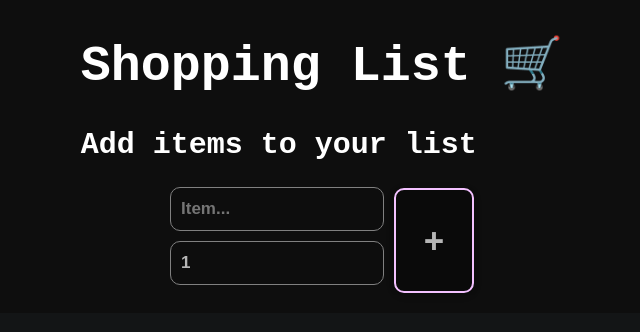
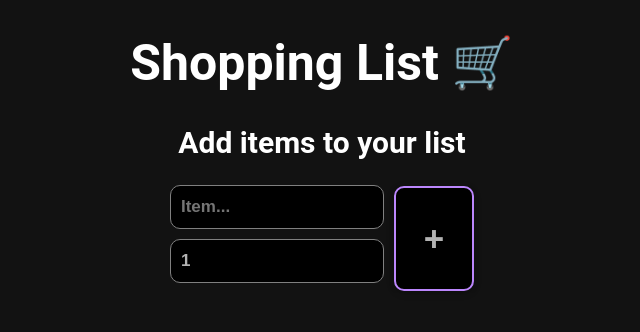
Before and after one commit to SpectrixDev/shopping-list, a React (Create React App) app: page / in a window 1280 px wide. Shown: the top 332 px of the page, without its empty margins (318-958 px from the left). Built offline with nearby package versions, Linux system fonts and the light colour scheme.

Commit message:
Fully styled and functional

```diff
--- a/public/index.html
+++ b/public/index.html
@@ -7,7 +7,7 @@
     <meta name="theme-color" content="#000000" />
     <meta
       name="description"
-      content="Web site created using create-react-app"
+      content="A shopping list made by Spectrix with Typescript and React"
     />
     <link rel="apple-touch-icon" href="%PUBLIC_URL%/logo192.png" />
     <!--
@@ -24,7 +24,7 @@
       work correctly both with client-side routing and a non-root public URL.
       Learn how to configure a non-root public URL by running `npm run build`.
     -->
-    <title>React App</title>
+    <title>Shopping List</title>
   </head>
   <body>
     <noscript>You need to enable JavaScript to run this app.</noscript>
--- a/src/App.css
+++ b/src/App.css
@@ -5,29 +5,31 @@
   flex-direction: column;
   width: 100vw;
   height: 100vh;
-  font-family: 'Courier New', Courier, monospace, sans-serif;
+  /* Use roboto font */
+  font-family: 'Roboto', sans-serif;
 }
 
 body {
   margin: 0%;
   padding: 0%;
-  background-color: #0e0e0e;
+  background-color: #121212;
   color: white;
-  font-family: 'Courier New', Courier, monospace, sans-serif;
 }
 
 h1 {
   font-size: 50px;
+  text-align: center;
 }
 
 h2 {
   font-size: 30px;
   margin-top: 0px;
+  text-align: center;
 }
 
 .header {
   flex: 30%;
-  background-color: #0e0e0e;
+  background-color: #121212;
   width: 100%;
   display: flex;
   justify-content: center;
@@ -49,7 +51,7 @@ h2 {
   border: 1px solid grey;
   font-weight: bold;
   transition: all 0.2s ease-in-out;
-  background-color: rgba(0, 0, 0, 0.1);
+  background-color: black;
   color: rgba(255, 255, 255, 0.7);
   margin-bottom: 10px;
 
@@ -58,28 +60,23 @@ h2 {
 .header input:focus {
     outline: none;
     border-radius: 15px;
-    border-color: #f3c1ff;
+    border-color: #03DAC5;
   }
 
 .header button {
   width: 80px;
   height: 105px;
-  /* Material  dark theme button styling */
   font-size: 35px;
   font-weight: bold;
-  /* Extremely modern */
   box-shadow: 0px 2px 5px 0px rgba(0, 0, 0, 0.2),
     0px 2px 10px 0px rgba(0, 0, 0, 0.096);
-  /* Easy to read on black background */
-  background-color: rgba(0, 0, 0, 0.322);
+  background-color: black;
   color: rgba(255, 255, 255, 0.7);
-  /* Leave a space between the object to the left without moving the text in the box */
   margin-left: 10px;
-  border: 2px solid #f3c1ff;
+  border: 2px solid #bb86fc;
   border-radius: 10px;
 };
 
-/* Add an animation when the button is pressed */
 .header button:active {
   transform: scale(0.95);
 }
@@ -92,7 +89,7 @@ h2 {
   padding-top: 50px;
   padding-bottom: 50px;
   flex-direction: column;
-  background-color: #131516
+  background-color: #121212
 }
 
 .item {
@@ -114,22 +111,23 @@ h2 {
 .item .content span {
   display: grid;
   place-items: center;
-  border: 1px solid white;
+  border: 2px solid rgba(0, 0, 0, 0);
   width: 100%;
   height: 100%;
   font-size: 18px;
-  box-shadow: 0px 2px 5px 0px rgba(0, 0, 0, 0.2),
-  0px 2px 10px 0px rgba(0, 0, 0, 0.096);
-  background-color: #161616;
+  box-shadow: 0px 1px 2px 0px rgb(0, 0, 0),
+  0px 1px 5px 0px rgb(0, 0, 0);
+  background-color: #121212;
 }
 
 .item button {
   flex: 5%;
   height: 100%;
-  border: 1px solid #f3c1ff;
-  background-color: rgba(0, 0, 0, 0.322);
-  box-shadow: 0px 2px 5px 0px rgba(0, 0, 0, 0.2),
-    0px 2px 10px 0px rgba(0, 0, 0, 0.096);
+  border: 2px solid #fc868600;
+  background-color: #121212;
+  box-shadow: 0px 2px 5px 0px black,
+    0px 2px 10px 0px black;
   margin-left: 10px;
+  border-radius: 10px;
   font-weight: bold;
 }
--- a/src/App.tsx
+++ b/src/App.tsx
@@ -23,7 +23,7 @@ const App: FC = () => {
     /* Make sure it's not less than 1, cuz like why */
     if (Number(quantity) < 1) {
       /* Change the value of the infoText to reflect this */
-      setInfoText("🚨 Quantity must be greater than 0 🚨")
+      setInfoText("🚨 Must be greater than 0 🚨")
     }
     /* Check if item is already in list */
     else if (shoppingList.some(item => item.itemName === newItem.itemName)) {
--- a/src/Components/ShoppingItem.tsx
+++ b/src/Components/ShoppingItem.tsx
@@ -11,8 +11,8 @@ const ShoppingItem = ({ item, removeItem }: Props) => {
         <div className="animate__animated animate__fadeInUp">
         <div className="item">
             <div className="content">
+                <span>{item.quantity}</span>
                 <span>{item.itemName}</span>
-                <span>{item.quantity}</span>
             </div>
             <button onClick={() => {removeItem(item.itemName)}}>🞬</button>
         </div>
```
Also changed, not shown: public/manifest.json, 1 other file (tests, documents, lock files or other folders).
